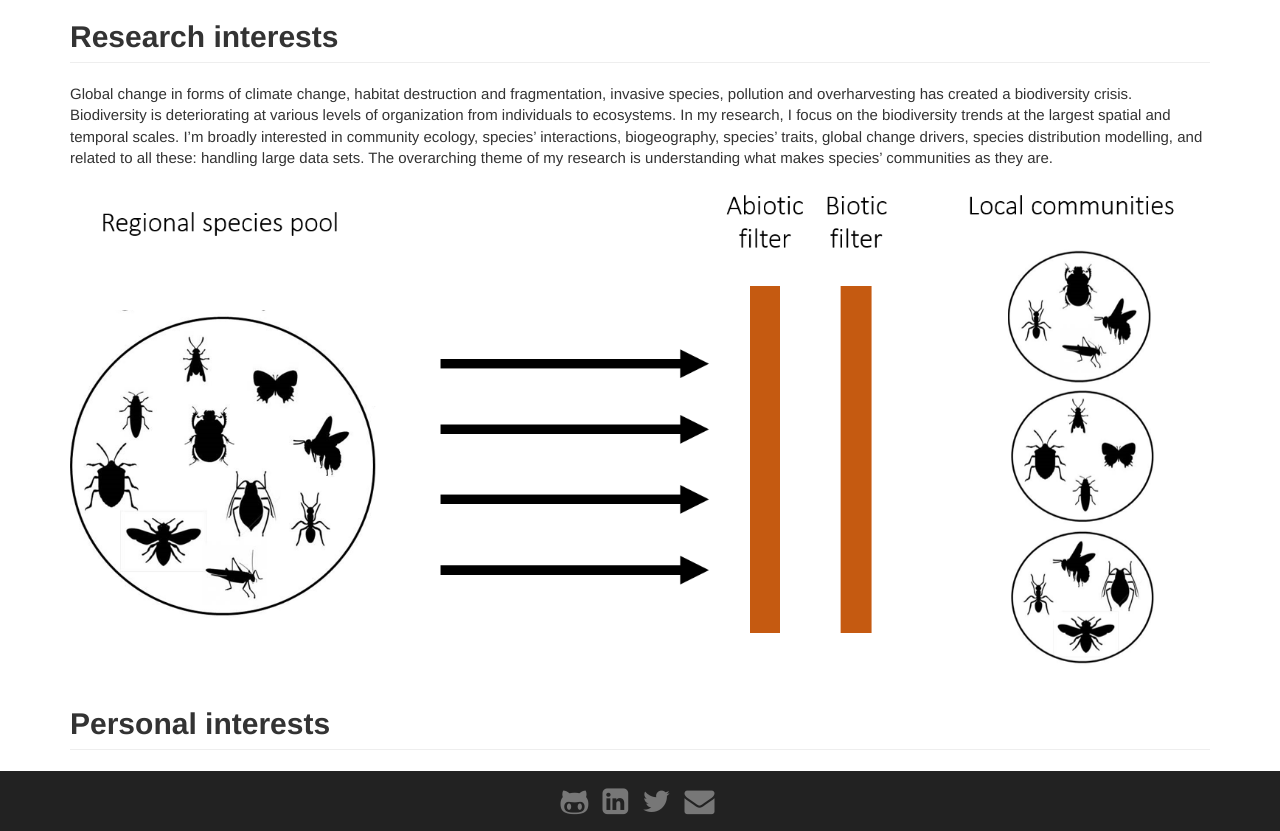
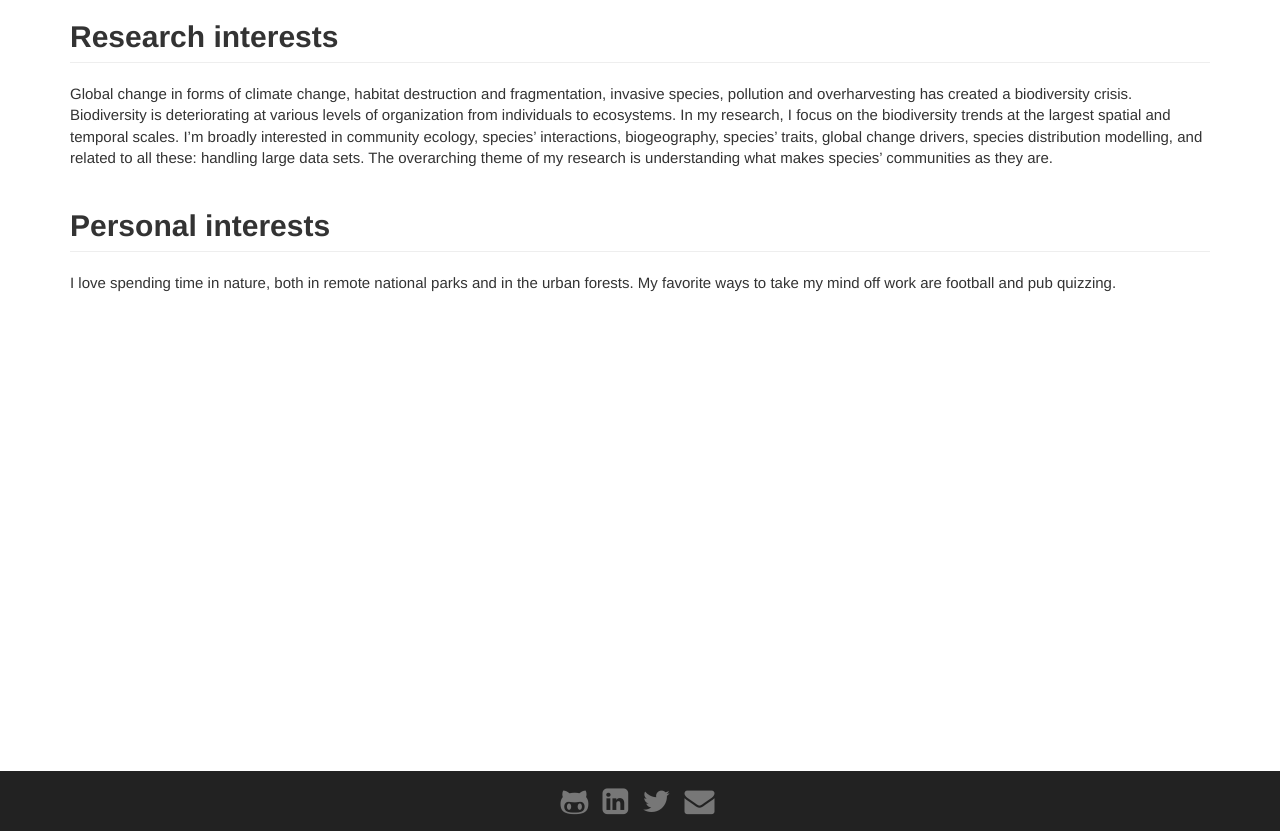
Before and after one commit to emmaliinamarjakangas/emmaliinamarjakangas.github.io, a Jekyll site: the page built from about me/index.md, in a window 1280 px wide and 1395 px high. Shown: the part 564-1395 px from the top of the window. Built offline with Jekyll 4.4.1, drawn with Linux system fonts in a browser that asks for light colours; nearby versions of some CDN libraries.

Commit message:
small fixes

```diff
--- a/about me/index.md
+++ b/about me/index.md
@@ -14,6 +14,6 @@ I am a community ecologist, currently working as a postdoc in [Helsinki Lab of O
 
 Global change in forms of climate change, habitat destruction and fragmentation, invasive species, pollution and overharvesting has created a biodiversity crisis. Biodiversity is deteriorating at various levels of organization from individuals to ecosystems. In my research, I focus on the biodiversity trends at the largest spatial and temporal scales. I'm broadly interested in community ecology, species' interactions, biogeography, species' traits, global change drivers, species distribution modelling, and related to all these: handling large data sets. The overarching theme of my research is understanding what makes species' communities as they are.
 
-<img src="/static/img/filtering.png" class="img-responsive center-block" alt="Community assembly theory"/>
+<h2 class="page-header text-justify"> **Personal interests** </h2>
 
-<h2 class="page-header text-justify"> **Personal interests** </h2>
+I love spending time in nature, both in remote national parks and in the urban forests. My favorite ways to take my mind off work are football and pub quizzing.
```
Also changed, not shown: publications/index.md (+2 -0 lines).
